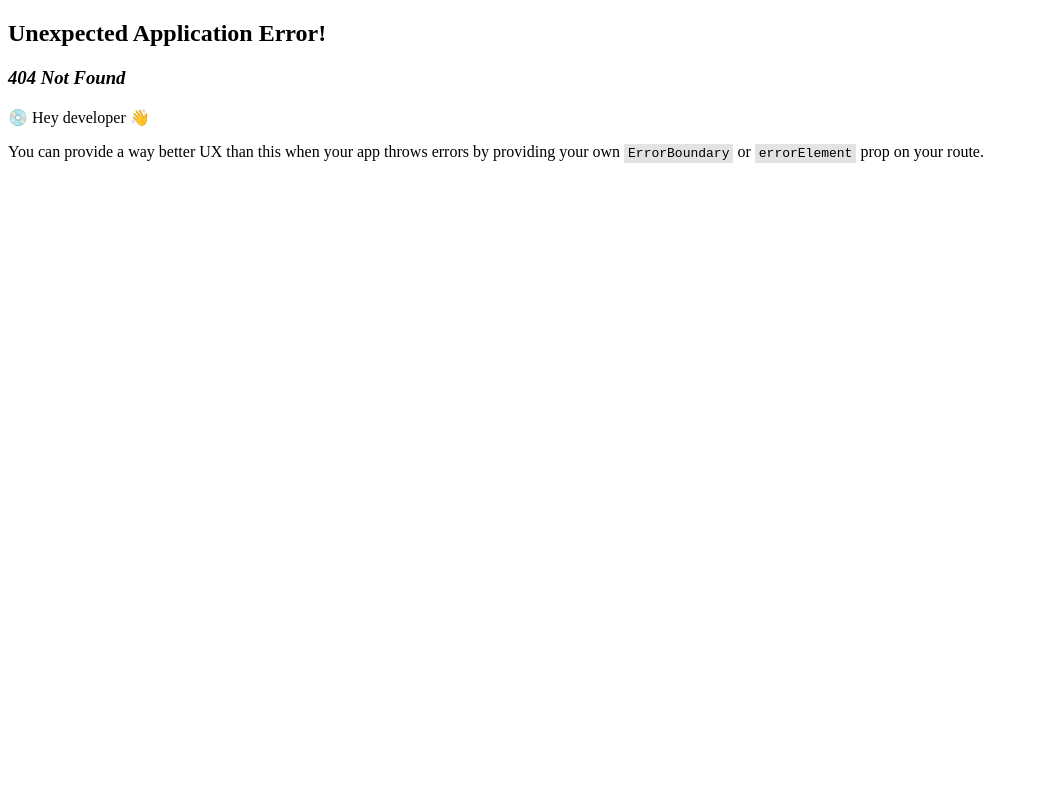
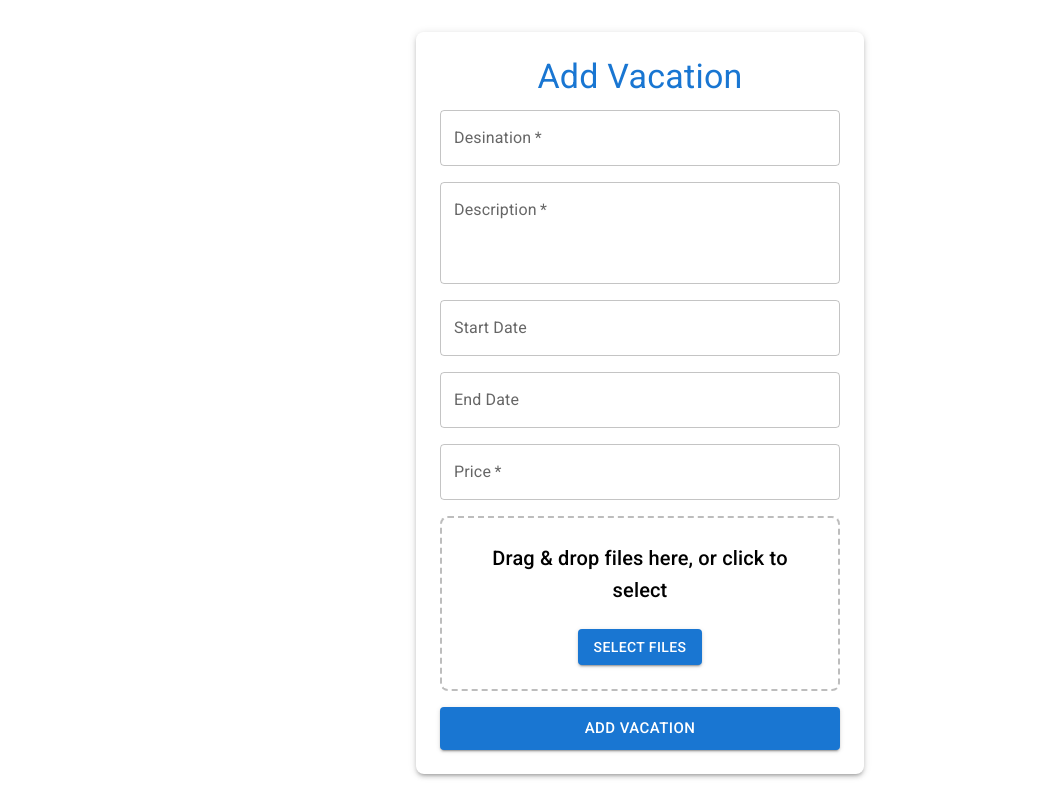
Before and after one commit to kosbys/vacation_project, a React (Vite) app in the folder client/: page /addvacation in a window 1280 px wide. Before the commit this address had no page. Shown: the whole page, without its empty margins (0-1039 px from the left). Built offline with nearby package versions, Linux system fonts and the light colour scheme.

Commit message:
Add basic pages

```diff
--- a/client/package.json
+++ b/client/package.json
@@ -16,6 +16,8 @@
     "@fontsource/roboto": "^5.1.0",
     "@hookform/resolvers": "^3.9.1",
     "@mui/material": "^6.1.7",
+    "@mui/x-date-pickers": "^7.22.2",
+    "dayjs": "^1.11.13",
     "joi": "^17.13.3",
     "react": "^18.3.1",
     "react-dom": "^18.3.1",
--- a/client/src/App.tsx
+++ b/client/src/App.tsx
@@ -6,6 +6,7 @@ import {
 import Login from "./Components/Login.tsx";
 import Register from "./Components/Register.tsx";
 import Vacations from "./Components/Vacations.tsx";
+import AddVacation from "./Components/AddVacation.tsx";
 
 const router = createBrowserRouter([
   {
@@ -25,6 +26,10 @@ const router = createBrowserRouter([
     path: "vacations",
     element: <Vacations />,
   },
+  {
+    path: "addvacation",
+    element: <AddVacation />,
+  },
 ]);
 
 export default function App() {
--- a/client/src/Components/AddVacation.tsx
+++ b/client/src/Components/AddVacation.tsx
@@ -1,27 +1,47 @@
 import { useForm } from "react-hook-form";
-import { Button, TextField, Typography, Stack, Box, Link } from "@mui/material";
-import { Link as RouterLink } from "react-router-dom";
+import { Button, TextField, Typography, Stack, Box } from "@mui/material";
+import { AdapterDayjs } from "@mui/x-date-pickers/AdapterDayjs";
+import { LocalizationProvider } from "@mui/x-date-pickers/LocalizationProvider";
+import { DatePicker } from "@mui/x-date-pickers/DatePicker";
+import { useDropzone } from "react-dropzone";
 import Joi from "joi";
 import { joiResolver } from "@hookform/resolvers/joi";
 
+// TODO : USE DROPZONE
+
 interface FormData {
-  email: string;
-  password: string;
+  destination: string;
+  description: string;
+  startDate: Date;
+  endDate: Date;
+  price: string;
+  image: string;
 }
 
 const validationSchema = Joi.object({
-  email: Joi.string()
-    .email({ tlds: { allow: false } })
-    .required()
-    .messages({
-      "string.empty": "Please enter a valid email address",
-      "string.email": "Please enter a valid email address",
-      "any.required": "Email is required",
-    }),
-  password: Joi.string().min(4).required().messages({
-    "string.empty": "Password cannot be empty",
-    "string.min": "Password must be at least 4 characters long",
-    "any.required": "Password is required",
+  destination: Joi.string().required().messages({
+    "string.empty": "Please enter a destination",
+    "string.email": "Please enter a destination",
+    "any.required": "Destination is required",
+  }),
+  description: Joi.string().required().messages({
+    "string.empty": "Please enter a description",
+    "any.required": "Description is required",
+  }),
+  startDate: Joi.date().required().messages({
+    "string.empty": "Please enter a start date",
+    "any.required": "Start date is required",
+  }),
+  endDate: Joi.date().required().messages({
+    "string.empty": "Please enter an end date",
+    "any.required": "End date is required",
+  }),
+  price: Joi.number().min(1).max(10_000).required().messages({
+    "number.base": "Price must be a valid number between 1-10,000",
+    "number.min": "Price cannot be negative or zero",
+    "number.max": "Price cannot be over 10,000",
+    "number.empty": "Please enter a price",
+    "any.required": "Price is required",
   }),
 });
 
@@ -33,6 +53,8 @@ export default function AddVacation() {
     handleSubmit,
     formState: { errors },
   } = useForm<FormData>({ resolver: joiResolver(validationSchema) });
+
+  const { getRootProps, getInputProps, isDragActive } = useDropzone({});
 
   const onSubmit = (data: FormData) => {
     console.log("Form Submitted", data);
@@ -55,32 +77,106 @@ export default function AddVacation() {
         variant="h4"
         gutterBottom
       >
-        Login
+        Add Vacation
       </Typography>
 
       <form noValidate onSubmit={handleSubmit(onSubmit)}>
         <Stack spacing={2}>
           <TextField
-            label="Email"
+            label="Desination"
             variant="outlined"
             fullWidth
-            type="email"
-            {...register("email")}
-            error={!!errors.email}
-            helperText={errors.email?.message}
+            type="text"
+            {...register("destination")}
+            error={!!errors.destination}
+            helperText={errors.destination?.message}
             required
           />
 
           <TextField
-            label="Password"
+            label="Description"
+            variant="outlined"
+            multiline
+            rows={3}
+            maxRows={5}
+            type="text"
+            {...register("description")}
+            error={!!errors.description}
+            helperText={errors.description?.message}
+            required
+          />
+
+          <LocalizationProvider dateAdapter={AdapterDayjs}>
+            <DatePicker
+              label="Start Date"
+              slotProps={{
+                textField: {
+                  error: !!errors.startDate,
+                  helperText: errors.startDate?.message,
+                },
+              }}
+            />
+          </LocalizationProvider>
+
+          <LocalizationProvider dateAdapter={AdapterDayjs}>
+            <DatePicker
+              label="End Date"
+              slotProps={{
+                textField: {
+                  error: !!errors.endDate,
+                  helperText: errors.endDate?.message,
+                },
+              }}
+            />
+          </LocalizationProvider>
+
+          <TextField
+            label="Price"
             variant="outlined"
             fullWidth
-            type="password"
-            {...register("password")}
-            error={!!errors.password}
-            helperText={errors.password?.message}
+            type="text"
+            inputMode="numeric"
+            {...register("price")}
+            slotProps={{
+              input: {
+                inputProps: {
+                  min: 0,
+                  max: 10_000,
+                  step: 1,
+                },
+              },
+            }}
+            onKeyDown={(e) => {
+              if (isNaN(+e.key) && e.key != "Delete" && e.key != "Backspace") {
+                e.preventDefault();
+              }
+            }}
+            error={!!errors.price}
+            helperText={errors.price?.message}
             required
           />
+
+          <Box
+            {...getRootProps()}
+            sx={{
+              border: "2px dashed",
+              borderColor: isDragActive ? "primary.main" : "grey.400",
+              borderRadius: 2,
+              p: 3,
+              textAlign: "center",
+              bgcolor: "background.paper",
+            }}
+          >
+            <input {...getInputProps()} />
+            <Typography variant="h6" gutterBottom>
+              {isDragActive
+                ? "Drop the files here..."
+                : "Drag & drop files here, or click to select"}
+            </Typography>
+            <Button variant="contained" color="primary" sx={{ mt: 2 }}>
+              Select Files
+            </Button>
+          </Box>
 
           <Button
             size="large"
@@ -89,25 +185,10 @@ export default function AddVacation() {
             type="submit"
             fullWidth
           >
-            Login
+            Add Vacation
           </Button>
         </Stack>
       </form>
-
-      <Typography
-        sx={{
-          display: "flex",
-          paddingTop: "10px",
-          fontSize: "22px",
-          flexDirection: "column",
-          alignItems: "center",
-        }}
-      >
-        Don't have an account?
-        <Link component={RouterLink} to="/register">
-          Register
-        </Link>
-      </Typography>
     </Box>
   );
 }
```
Also changed, not shown: 1 other file (tests, documents, lock files or other folders).
